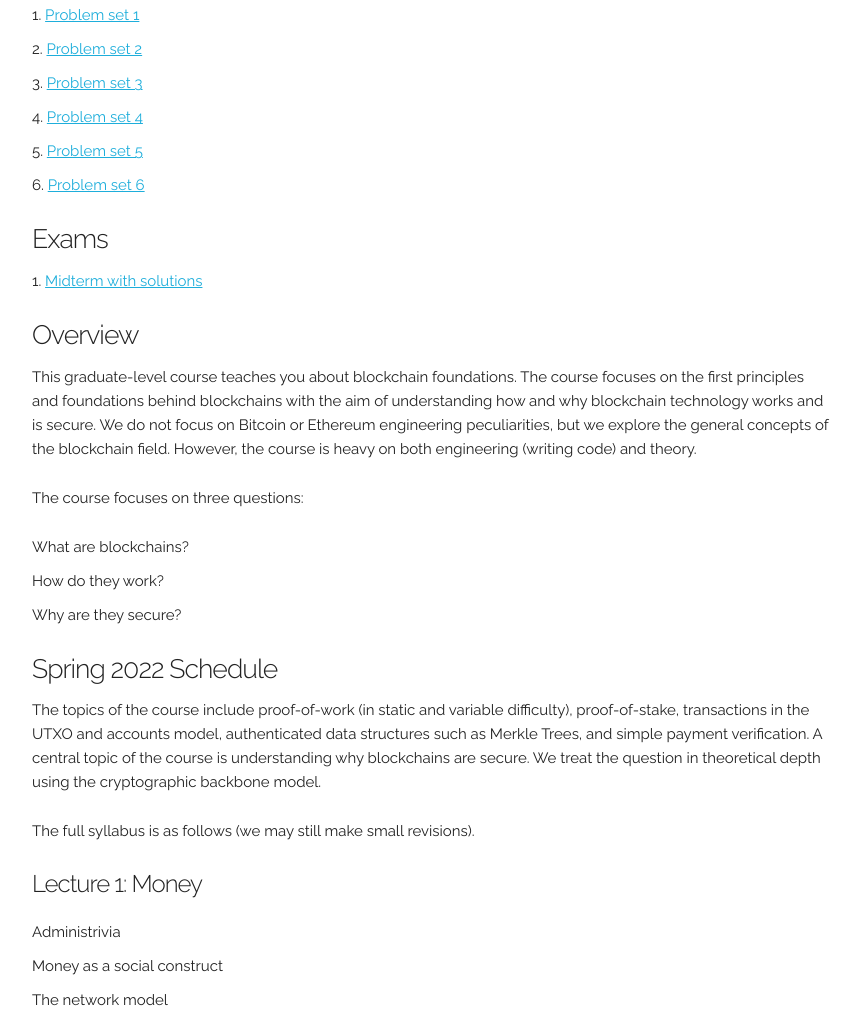
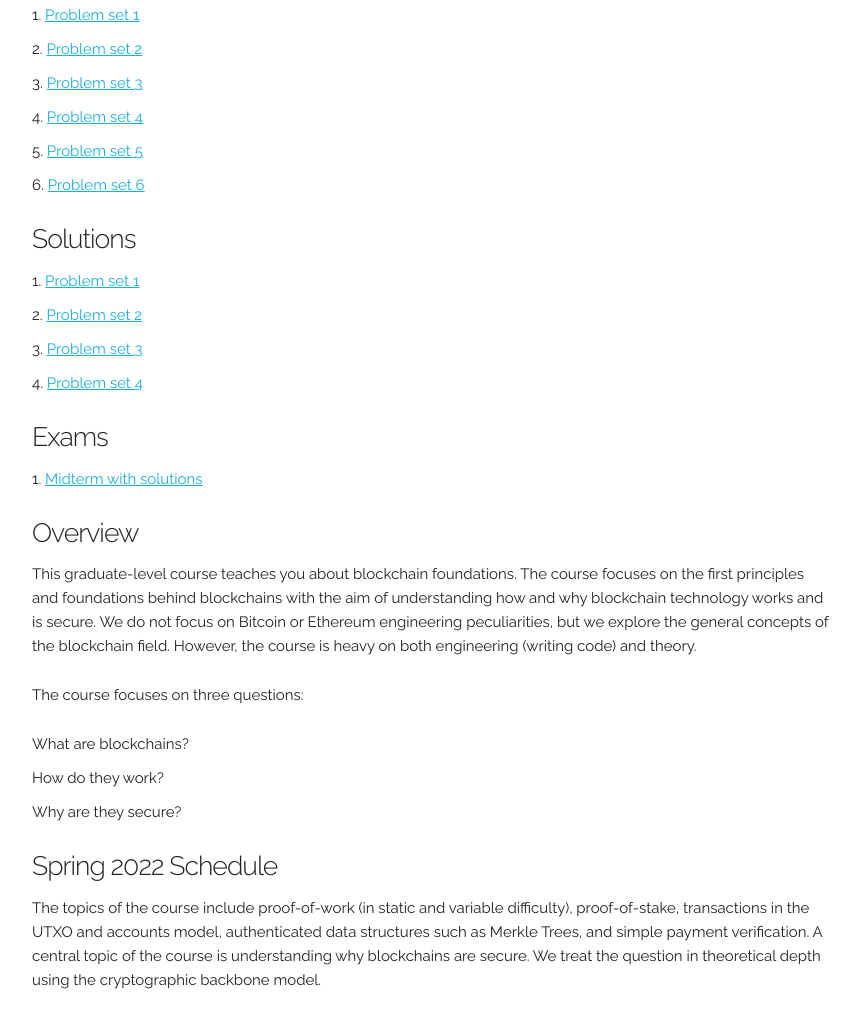
Before and after one commit to dionyziz/ee374-website, a plain HTML site: page index.html in a window 1280 px wide. Shown: the part 1263-2285 px from the top of the page, without its empty margins (208-1068 px from the left). Drawn offline with Linux system fonts and the light colour scheme.

Commit message:
Add pset solutions so far

```diff
--- a/index.html
+++ b/index.html
@@ -82,6 +82,14 @@
             <li><a href="psets/pset4.pdf">Problem set 4</a></li>
             <li><a href="psets/pset5.pdf">Problem set 5</a></li>
             <li><a href="psets/pset6.pdf">Problem set 6</a></li>
+        </ol>
+
+        <h2>Solutions</h2>
+        <ol>
+            <li><a href="solutions/malibu-pset1-a624a17.tar">Problem set 1</a></li>
+            <li><a href="solutions/malibu-pset2-a100323.tar">Problem set 2</a></li>
+            <li><a href="solutions/malibu-pset3-60cc81d.tar">Problem set 3</a></li>
+            <li><a href="solutions/malibu-pset4-b44720a.tar">Problem set 4</a></li>
         </ol>
 
         <h2>Exams</h2>
```
Also changed, not shown: 4 other files.
